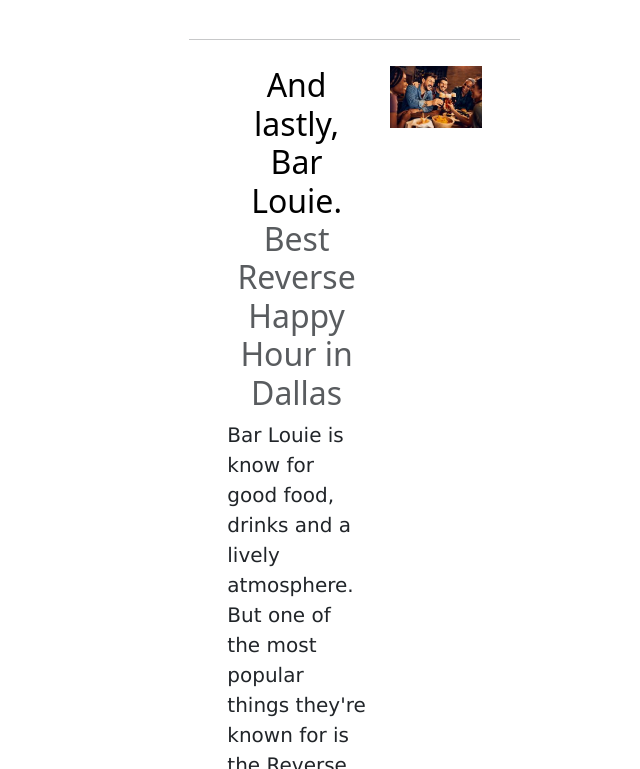
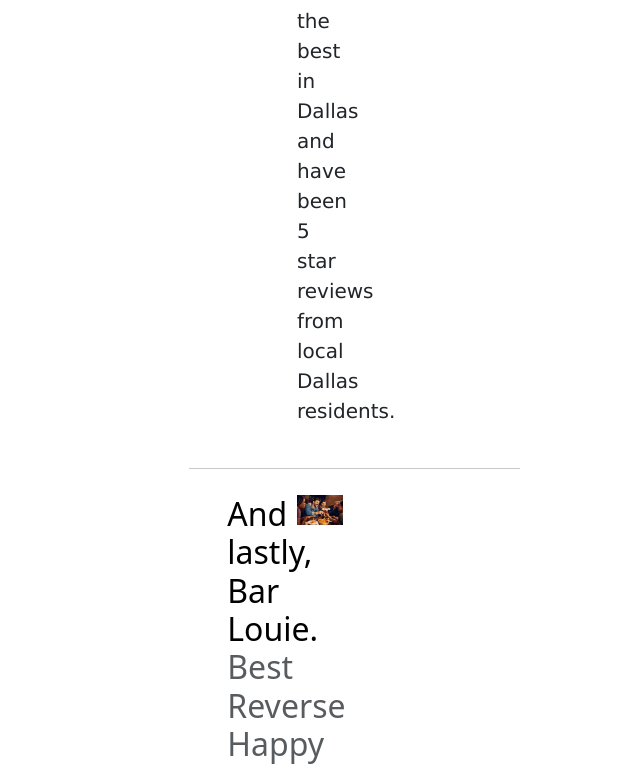
Before and after one commit to BriannaVitan/Happiest-of-Hours, a plain HTML site: page index.html in a window 1280 px wide. Shown: the part 2031-2800 px from the top of the page, without its empty margins (640-1280 px from the left). Drawn offline with nearby package versions, Linux system fonts and the light colour scheme.

Commit message:
updatedReadMe

```diff
--- a/assets/css/style.css
+++ b/assets/css/style.css
@@ -243,3 +243,4 @@ img {
     max-width: 100%;
     height: auto;
 }
+/
--- a/index.html
+++ b/index.html
@@ -121,21 +121,21 @@
                             me!</a>
                         <hr class="featurette-divider">
                     <div class="row featurette">
-                        <div class="col-md-7">
+                        <div class="col-md-3">
                             <h2 class="featurette-heading">Ojedas Mexican Restaraunt <span class="text-muted">
                                     Will blow you
                                     away!
                                 </span></h2>
                             <p class="lead"> They feature their classic Beef Enchiladas and Chile Relleno.</p>
                         </div>
-                        <div class="col-md-5">
+                        <div class="col-md-3">
                             <img class="featurette-image img-fluid mx-auto"
                                 src="./assets/images/Enchiladas.jpg" alt="Delicious Tex-Mex Cuisine">
                         </div>
                     </div>
                     <hr class="featurette-divider">
                     <div class="row featurette">
-                        <div class="col-md-7 order-md-2">
+                        <div class="col-md-3 order-md-2">
                             <h2 class="featurette-heading">Ravennas signature drink <span class="text-muted">
                                     The Espresso
                                     Martini
@@ -144,14 +144,14 @@
                                 been 5 star
                                 reviews from local Dallas residents.</p>
                         </div>
-                        <div class="col-md-5 order-md-1">
+                        <div class="col-md-3 order-md-1">
                             <img class="featurette-image img-fluid mx-auto"
                                 src="./assets/images/EspressoMartinis.jpg" alt="Espresso Martini Drink">
                         </div>
                     </div>
                     <hr class="featurette-divider">
                     <div class="row featurette">
-                        <div class="col-md-7">
+                        <div class="col-md-3">
                             <h2 class="featurette-heading">And lastly, Bar Louie. <span class="text-muted">Best
                                     Reverse Happy
                                     Hour in Dallas </span></h2>
@@ -160,7 +160,7 @@
                                 popular things they're known for is the Reverse Happy Hour
                                 which features Lemon Drop Martinis, Bahamas Mamas, and Wells for under $5.</p>
                         </div>
-                        <div class="col-md-5">
+                        <div class="col-md-3">
                             <img class="featurette-image img-fluid mx-auto" src="./assets/images/HappyHour.jpg"
                                 alt="People at Happy Hour">
                         </div>
```
Also changed, not shown: 2 other files.
